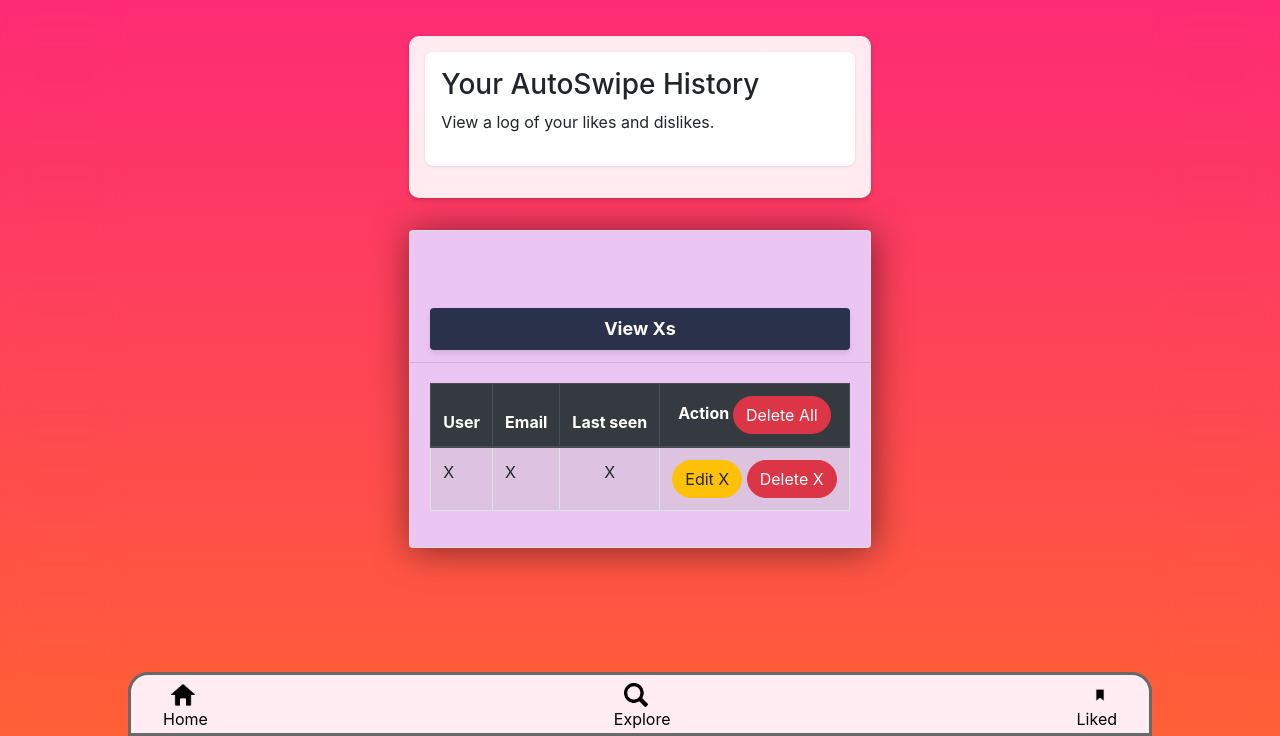
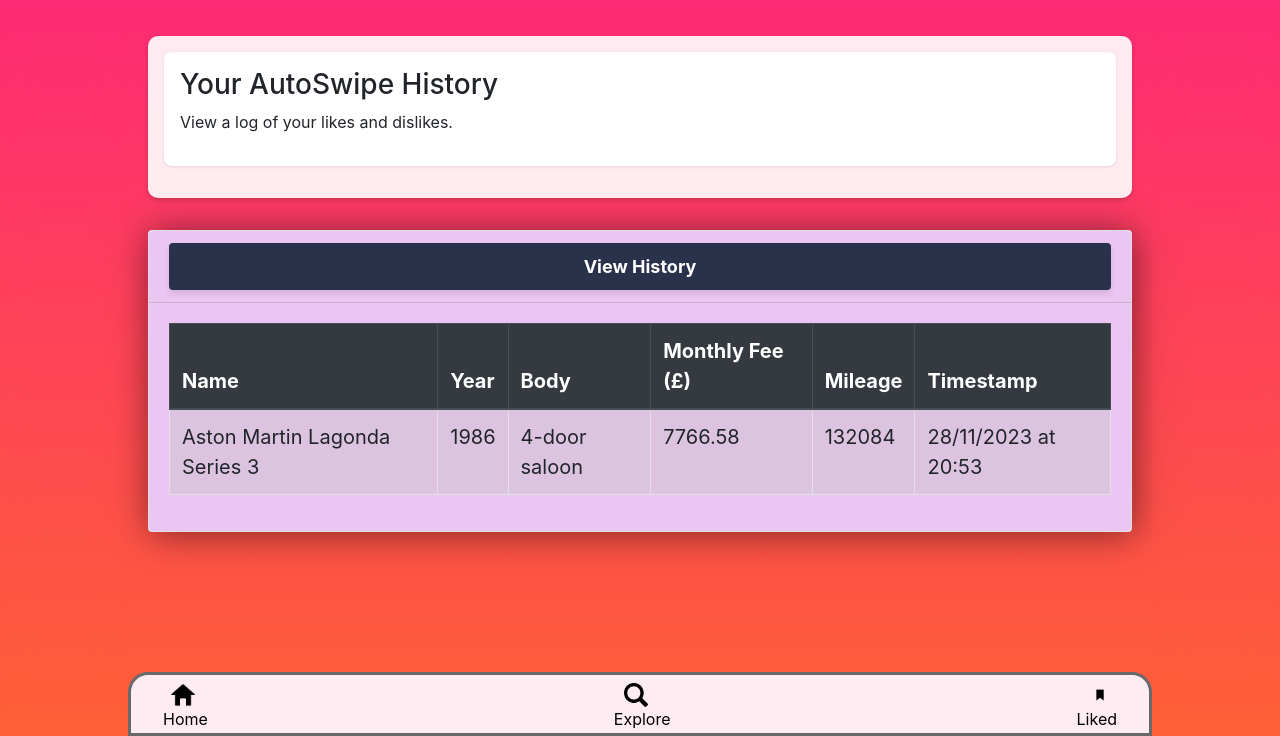
Before and after one commit to scAB1001/Energia, a Flask app: page /history in a window 1280 px wide. Shown: the part 64-800 px from the top of the page. Run offline with Flask 3, Linux system fonts and the light colour scheme; a user stored in the database is signed in; data comes from the database, SQL or seed files in the repository; both versions use the stored data as it was after the commit; some libraries are stand-ins or nearby versions.

Commit message:
History db done

```diff
--- a/www/app/models.py
+++ b/www/app/models.py
@@ -59,7 +59,7 @@ class Car(BaseModel):
 
     # Key details for card display
     def card_info(self):
-        width = 20
+        width = 30
         return {
             'carID': int(str(self.id)),
             'imageUrl': f'{self.image}',
@@ -68,6 +68,20 @@ class Car(BaseModel):
                     f'Body: {self.body_type}'.rjust(width) + '\n' +
                     f'Horsepower: {self.horsepower}bhp'.ljust(width) +
                     f'Make: {self.make}'.rjust(width)
+        }
+
+    # Log details to display in 'History' section
+    def log(self):
+        return {
+            'imageUrl': f'{self.image}',
+            'carName': f'{self.car_name}',
+            'make': f'{self.make}',
+            'model': f'{self.model}',
+            'year': f'{self.year}',
+            'body_type': f'{self.body_type}',
+            'horsepower': f'{self.horsepower}',
+            'monthly_payment': f'{self.monthly_payment}',
+            'mileage': f'{self.mileage}'
         }
 
     # Full details to display in 'Saved (single_view)' section
--- a/www/app/templates/site/history.html
+++ b/www/app/templates/site/history.html
@@ -20,51 +20,47 @@
     <div id="entriesAccordion">
         <div class="card">
             <div class="card-header" id="entriesHeading" style="background-color: #ecc6f3">
-                <h2 class="mb-0">
                     <button class="cta-button" data-toggle="collapse" data-target="#entriesCollapse" aria-expanded="true"
                         aria-controls="entriesCollapse">
-                        <span> View Xs </span>
+                        <span> View History </span>
                     </button>
-                </h2>
             </div>
 
+            {% if liked_cars_exist %}
             <div id="entriesCollapse" class="collapse show" aria-labelledby="entriesHeading" data-parent="#entriesAccordion"
                 style="background-color: #ecc6f3">
                 <div class="card-body">
                     <div class="table-responsive" style="background-color: #ecc6f3">
-                        <table class="table table-striped table-bordered" style="background-color: #e8cfed">
+                        <table class="table table-striped table-bordered" style="background-color: #e8cfed; font-size: 20px;">
                             <thead class="thead-dark">
                                 <tr class="hover-highlight">
-                                    <th>User</th>
-                                    <th>Email</th>
-                                    <th style="text-align: center">Last seen</th>
-                                    <th style="text-align: center">Action
-                                        <button type="button" class="btn btn-danger rounded-pill">
-                                            Delete All
-                                        </button>
-                                    </th>
+                                    <th>Name</th>
+                                    <th>Year</th>
+                                    <th>Body</th>
+                                    <th>Monthly Fee (£)</th>
+                                    <th>Mileage</th>
+                                    <th>Timestamp</th>
                                 </tr>
                             </thead>
+                            {% for datetime, car in liked_cars.items() %}
                             <tbody>
                                 <tr>
-                                    <td>X</td>
-                                    <td>X</td>
-                                    <td style="text-align: center">X</td>
-
-                                    <td style="text-align: center">
-                                        <button type="button" class="btn btn-warning rounded-pill">
-                                            Edit X
-                                        </button>
-                                        <button type="button" class="btn btn-danger rounded-pill">
-                                            Delete X
-                                        </button>
-                                    </td>
+                                    <td>{{ car['carName'] }}</td>
+                                    <td>{{ car['year'] }}</td>
+                                    <td>{{ car['body_type'] }}</td>
+                                    <td>{{ car['monthly_payment'] }}</td>
+                                    <td>{{ car['mileage'] }}</td>
+                                    <td>{{ datetime }}</td>
                                 </tr>
                             </tbody>
+                            {% endfor %}
                         </table>
                     </div>
                 </div>
             </div>
+            {% else %}
+            <h3>You haven't like anything! Go explore our range.</h3>
+            {% endif %}
         </div>
     </div>
 
--- a/www/app/views.py
+++ b/www/app/views.py
@@ -363,7 +363,31 @@ def single_view():
 @views.route('/history')
 @login_required
 def history():
-    return render_template('/site/history.html', title='History', user=current_user)
+    if not current_user.is_authenticated:
+        return redirect(url_for('auth.login'))
+
+    # Fetch all liked interactions for the current user
+    liked_interactions = UserInteraction.query.filter_by(
+        user_id=current_user.id, swiped_right=True
+    ).all()
+
+    # Fetch details of cars based on liked interactions
+    interactions = UserInteraction.query.filter_by(
+        user_id=current_user.id,
+        swiped_right=True
+    ).all()
+
+    liked_cars = {}
+    for interaction in interactions:
+        car = Car.query.get(interaction.car_id)
+        if car:
+            uk_format = interaction.timestamp.strftime("%d/%m/%Y at %H:%M")
+            liked_cars[uk_format] = car.log()
+
+    liked_cars_exist = liked_cars != {}
+    #print(liked_cars)
+
+    return render_template('/site/history.html', title='History', liked_cars_exist=liked_cars_exist, liked_cars=liked_cars, user=current_user)
 
 
 @views.route('/settings')
@@ -406,4 +430,3 @@ def not_found_error(error):
 @app.errorhandler(500)
 def internal_error(error):
     db.session.rollback()  # Rollback the session in case of database errors
-    return render_template('/error/500.html', title='Error: 500', user=current_user), 500
```
Also changed, not shown: www/app.db.
